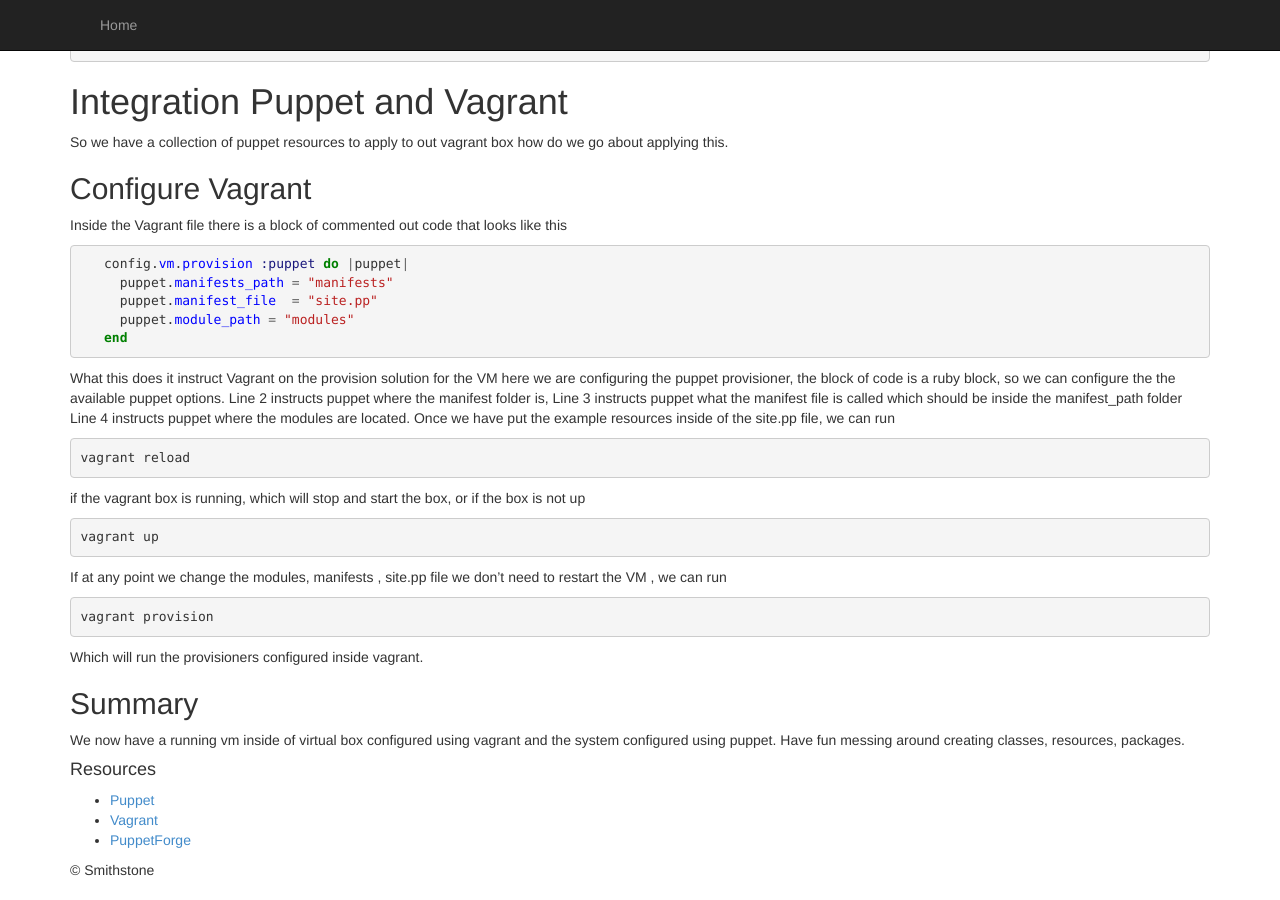
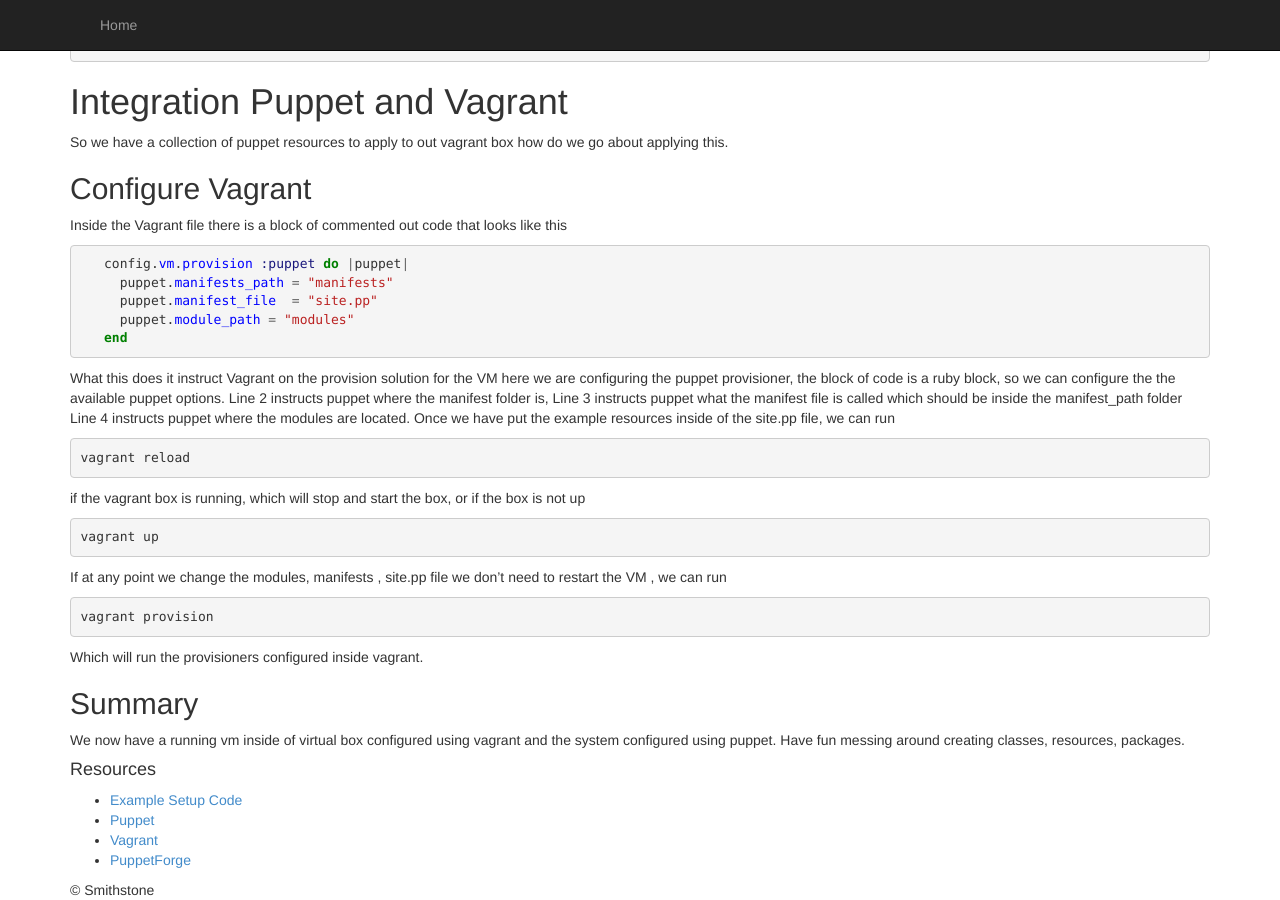
Before and after one commit to smithstone-oss/smithstone-www, a Jekyll site: the page built from _posts/2013-11-25-devops-vagrant-puppet.markdown, in a window 1280 px wide and 900 px high, scrolled down 1713 px. Built offline with Jekyll 4.4.1, drawn with Linux system fonts in a browser that asks for light colours; nearby versions of some CDN libraries; Markdown is read by kramdown in place of the engine named in the settings.

Commit message:
add github link to resources

```diff
--- a/_posts/2013-11-25-devops-vagrant-puppet.markdown
+++ b/_posts/2013-11-25-devops-vagrant-puppet.markdown
@@ -125,6 +125,7 @@
 Have fun messing around creating classes, resources, packages.
 
 #### Resources
+* [Example Setup Code](https://github.com/smithstone-oss/devops-vagrant-puppet)
 * [Puppet](http://puppetlabs.com)
 * [Vagrant](http://vagrantup.com)
 * [PuppetForge](https://forge.puppetlabs.com/)
```
Also changed, not shown: 1 other file.
